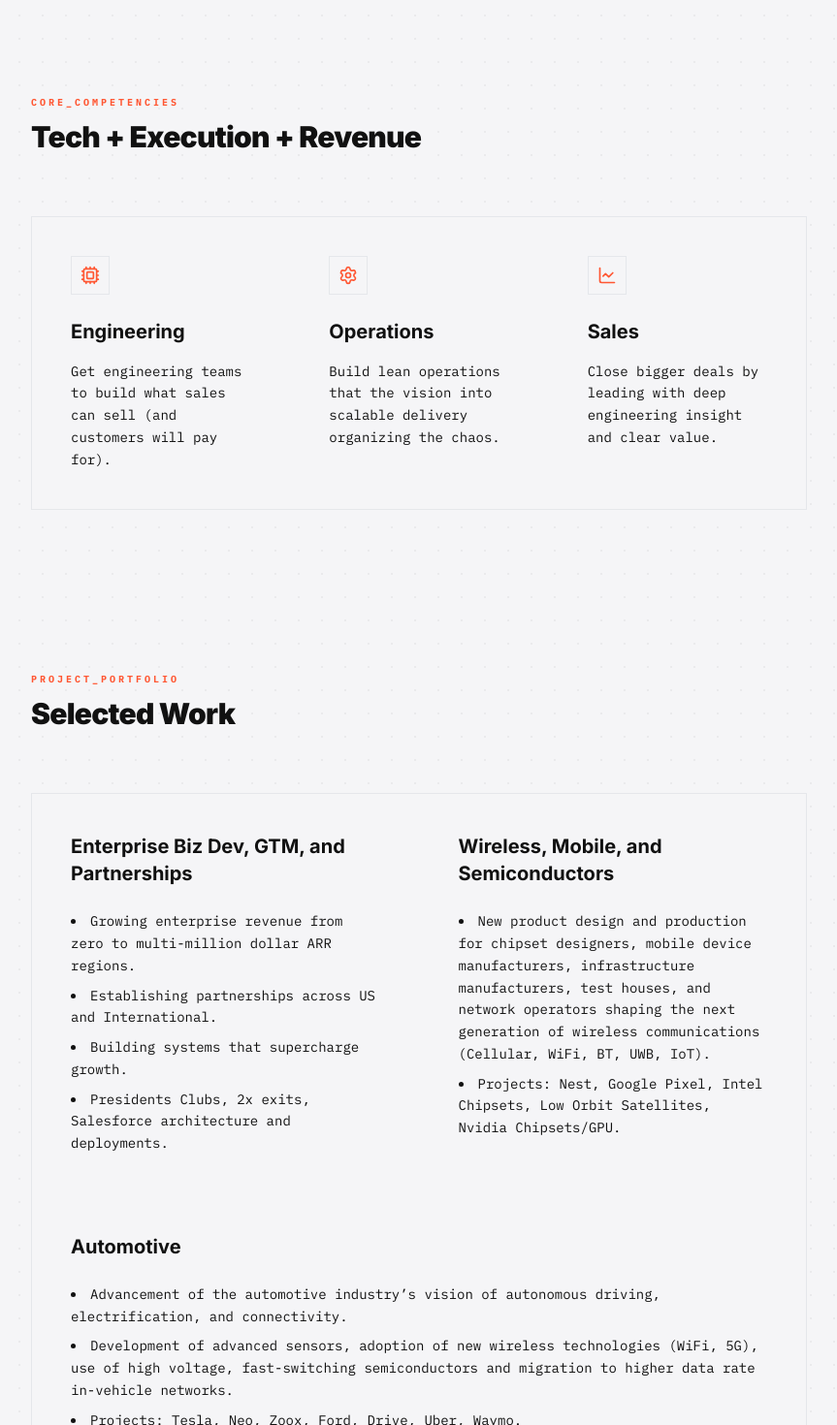
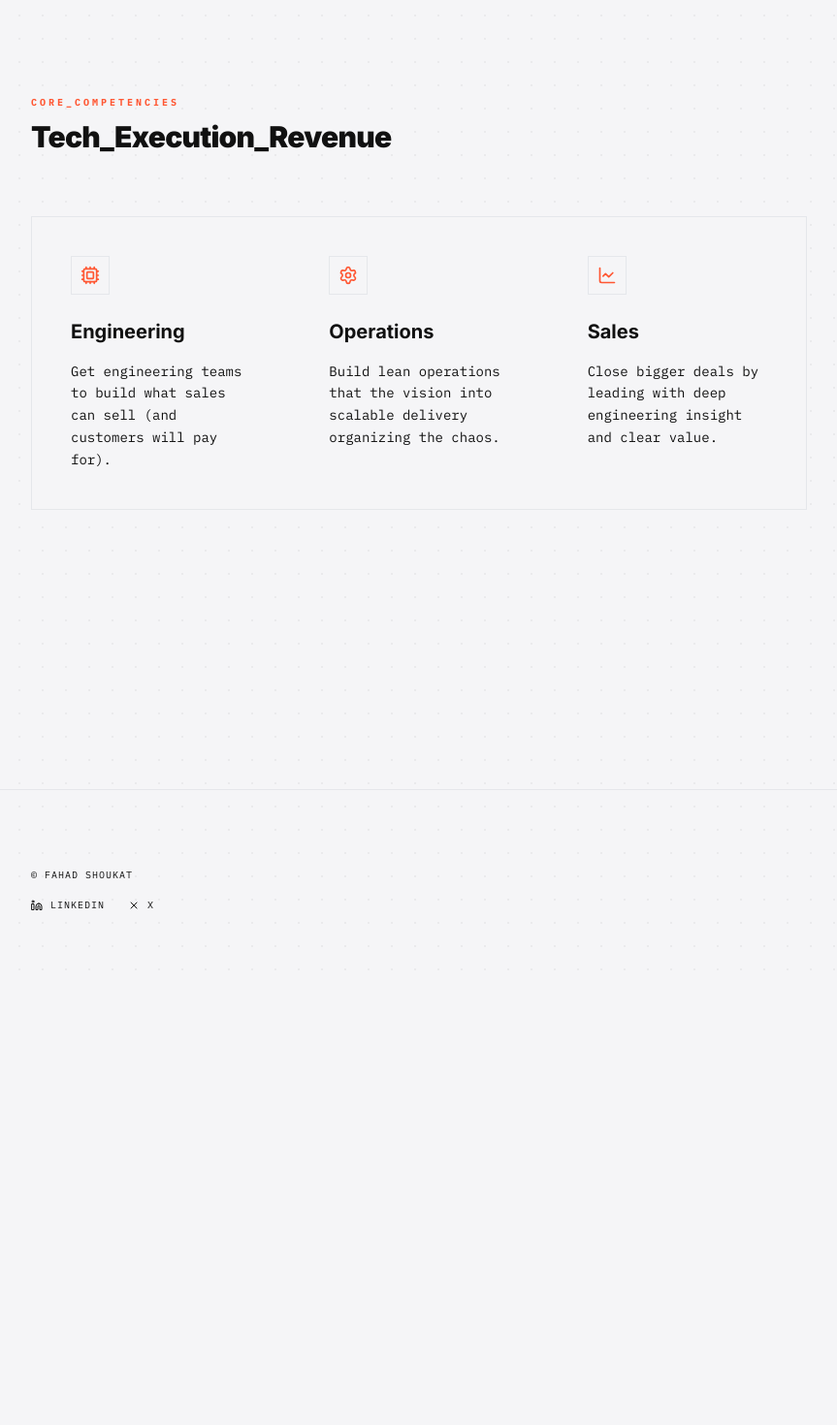
Before and after one commit to fahsho/fahadwebsite, a Next.js app: page / in a window 1280 px wide. Shown: the part 860-2330 px from the top of the page at 97% size, without its empty margins (208-1071 px from the left). After the commit the page ends 1881 px from the top, so only its background shows below. Built offline with nearby package versions, Linux system fonts and the light colour scheme.

Commit message:
Remove Selected work

```diff
--- a/src/app/page.tsx
+++ b/src/app/page.tsx
@@ -83,7 +83,7 @@ export default function Home() {
         <section className="mt-40">
           <div className="mb-16 space-y-2">
             <span className="font-mono text-[10px] tracking-[0.3em] uppercase text-accent font-bold">CORE_COMPETENCIES</span>
-            <h2 className="text-3xl font-sans font-black tracking-tight">Tech + Execution + Revenue</h2>
+            <h2 className="text-3xl font-sans font-black tracking-tight">Tech_Execution_Revenue</h2>
           </div>
 
           <div className="grid grid-cols-1 md:grid-cols-3 gap-px bg-foreground/10 border border-foreground/10">
@@ -126,28 +126,26 @@ export default function Home() {
         </section>
 
 
-        {/* Section D: Selected Work */}
+        {/* Section D: Selected Work
         <section className="mt-40">
           <div className="mb-16 space-y-2">
             <span className="font-mono text-[10px] tracking-[0.3em] uppercase text-accent font-bold">PROJECT_PORTFOLIO</span>
-            <h2 className="text-3xl font-sans font-black tracking-tight">Selected Work</h2>
+            <h2 className="text-3xl font-sans font-black tracking-tight">Selected_Work</h2>
           </div>
 
           <div className="grid grid-cols-1 md:grid-cols-2 gap-px bg-foreground/10 border border-foreground/10">
             <div className="bg-background p-10 space-y-6 hover:bg-foreground/[0.02] transition-colors">
-              <h3 className="text-xl font-bold font-sans">Enterprise Biz Dev, GTM, and Partnerships</h3>
+              <h3 className="text-xl font-bold font-sans">Enterprise Biz Dev & Partnerships</h3>
               <ul className="list-disc list-inside font-mono text-sm text-foreground/70 leading-relaxed space-y-2">
                 <li>Growing enterprise revenue from zero to multi-million dollar ARR regions.</li>
                 <li>Establishing partnerships across US and International.</li>
-                <li>Building systems that supercharge growth.</li>
-                <li>Presidents Clubs, 2x exits, Salesforce architecture and deployments.</li>
               </ul>
             </div>
 
             <div className="bg-background p-10 space-y-6 hover:bg-foreground/[0.02] transition-colors">
-              <h3 className="text-xl font-bold font-sans">Wireless, Mobile, and Semiconductors</h3>
+              <h3 className="text-xl font-bold font-sans">AI, Storage, Wireless, and Semiconductors</h3>
               <ul className="list-disc list-inside font-mono text-sm text-foreground/70 leading-relaxed space-y-2">
-                <li>New product design and production for chipset designers, mobile device manufacturers, infrastructure manufacturers, test houses, and network operators shaping the next generation of wireless communications (Cellular, WiFi, BT, UWB, IoT).</li>
+                <li>New product design and production for chipset, mobile, and infrastructure manufacturers shaping the next generation of wireless communications.</li>
                 <li>Projects: Nest, Google Pixel, Intel Chipsets, Low Orbit Satellites, Nvidia Chipsets/GPU.</li>
               </ul>
             </div>
@@ -156,12 +154,11 @@ export default function Home() {
               <h3 className="text-xl font-bold font-sans">Automotive</h3>
               <ul className="list-disc list-inside font-mono text-sm text-foreground/70 leading-relaxed space-y-2">
                 <li>Advancement of the automotive industry’s vision of autonomous driving, electrification, and connectivity.</li>
-                <li>Development of advanced sensors, adoption of new wireless technologies (WiFi, 5G), use of high voltage, fast-switching semiconductors and migration to higher data rate in-vehicle networks.</li>
                 <li>Projects: Tesla, Neo, Zoox, Ford, Drive, Uber, Waymo.</li>
               </ul>
             </div>
           </div>
-        </section>
+        </section> */}
       </Container>
 
       <Footer />
```
